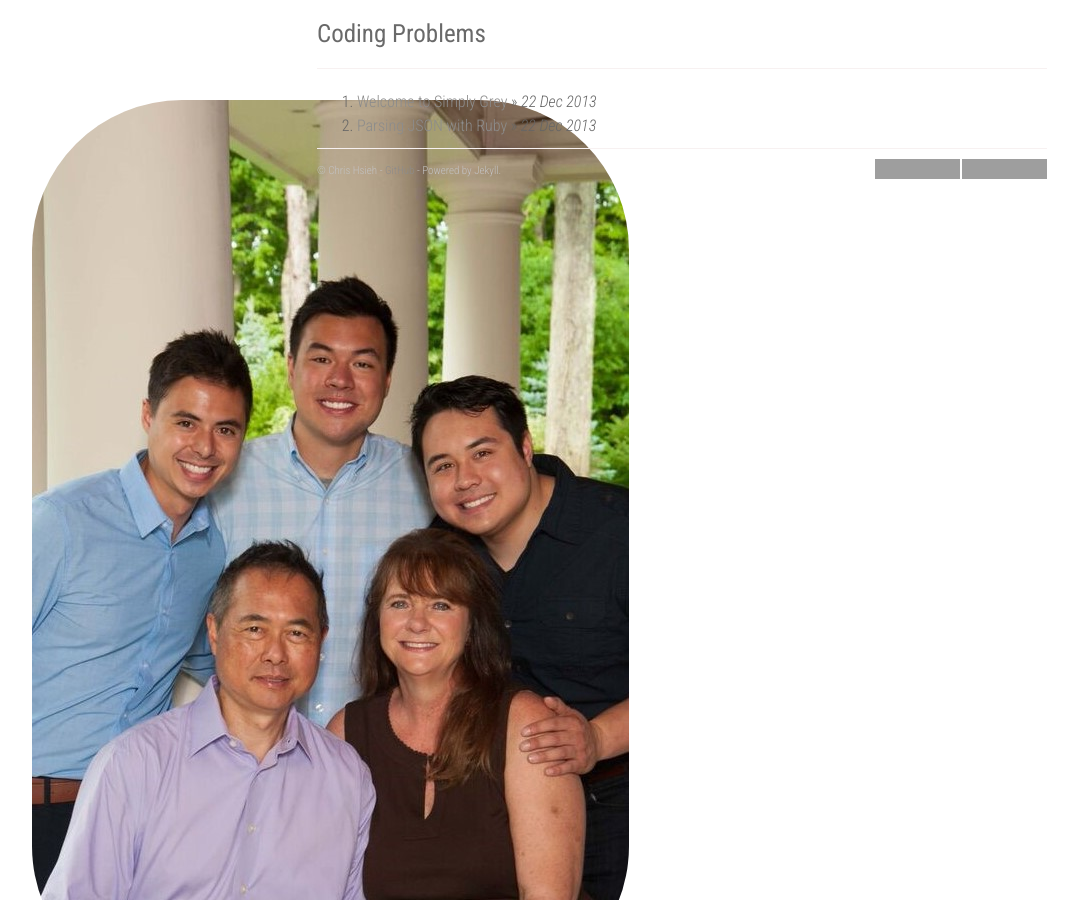
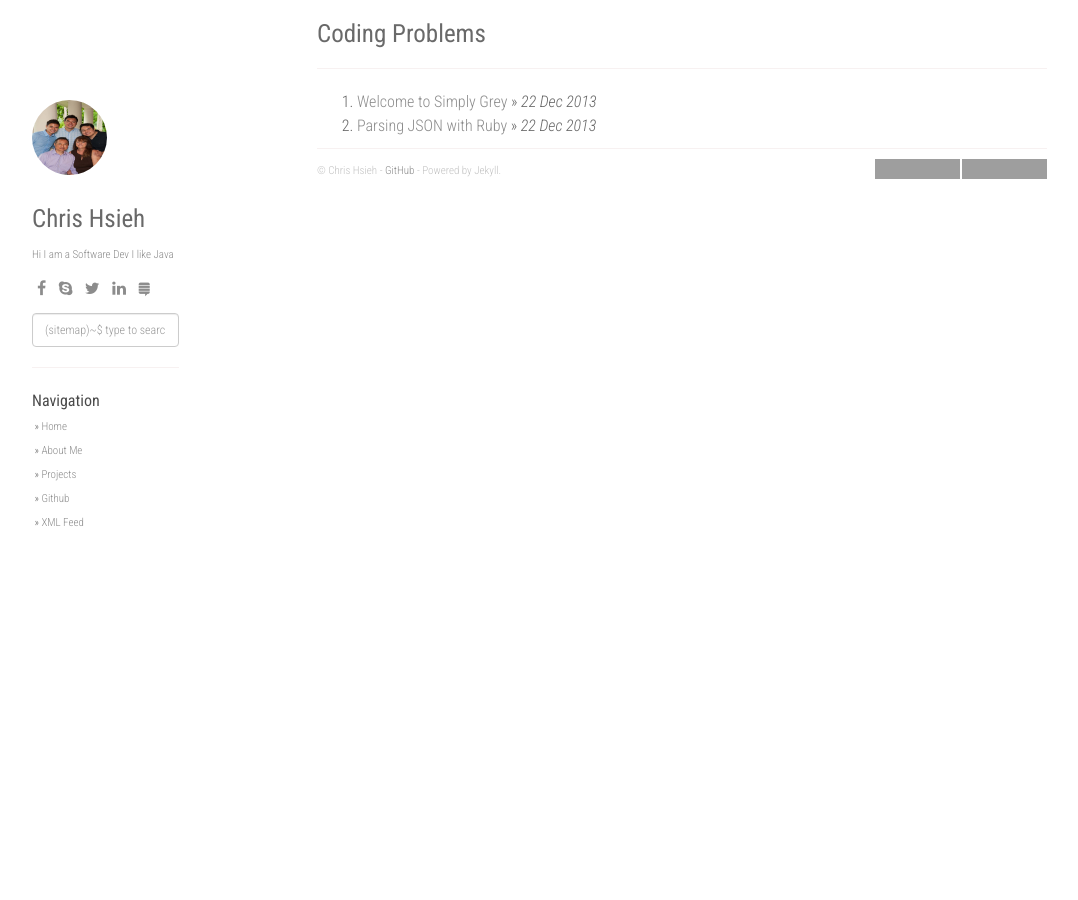
Before and after one commit to Christopher-Hsieh/Christopher-Hsieh.github.io, a Jekyll site: the page built from index.html, in a window 1280 px wide. Shown: the whole page, without its empty margins (53-1131 px from the left). Built offline with Jekyll 4.4.1, drawn with Linux system fonts in a browser that asks for light colours; nearby versions of some CDN libraries; the list of posts is cut into pages by our own code; grey boxes are pictures that could not be loaded.

Commit message:
Gotta fix the avatar

```diff
--- a/_layouts/default.html
+++ b/_layouts/default.html
@@ -106,7 +106,7 @@
         <div class="container">
             <div class="col-sm-3">
               <div class="fixed-condition">
-                <a href="/"><img id="about" src="/static/img/avatar.jpg"/></a>
+                <a href="/"><img id="about" src="/static/img/avatar.jpg" height="75px" width="75px" /></a>
                 <h1 class="author-name">{{ site.author }}</h1>
                 {% if site.about %}
                 <div id="about">
```
